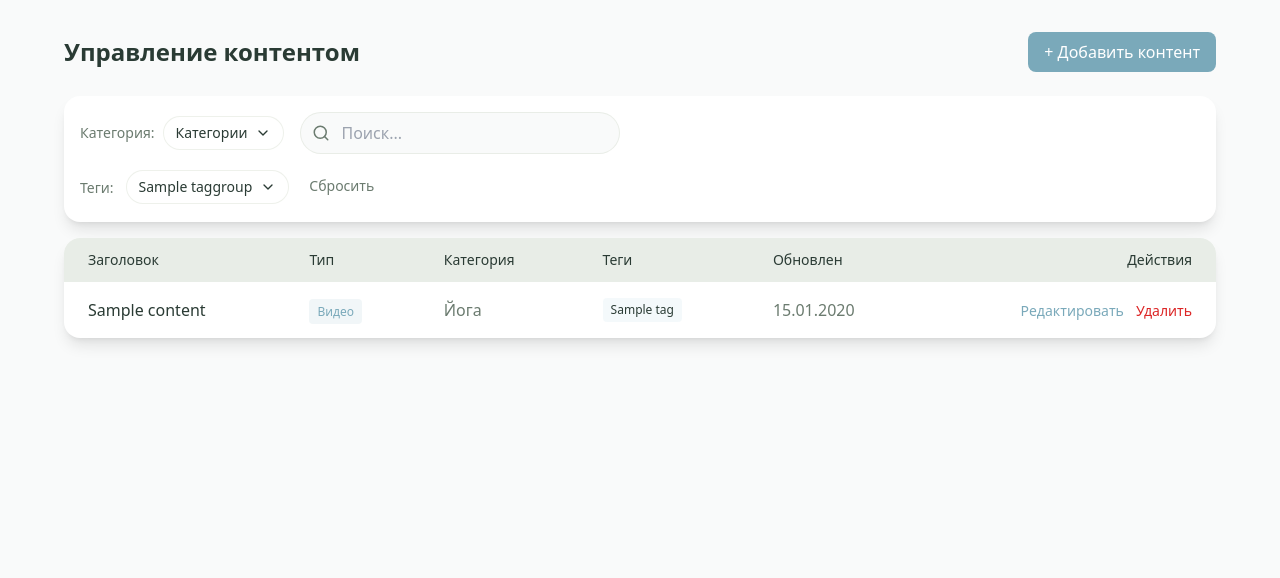
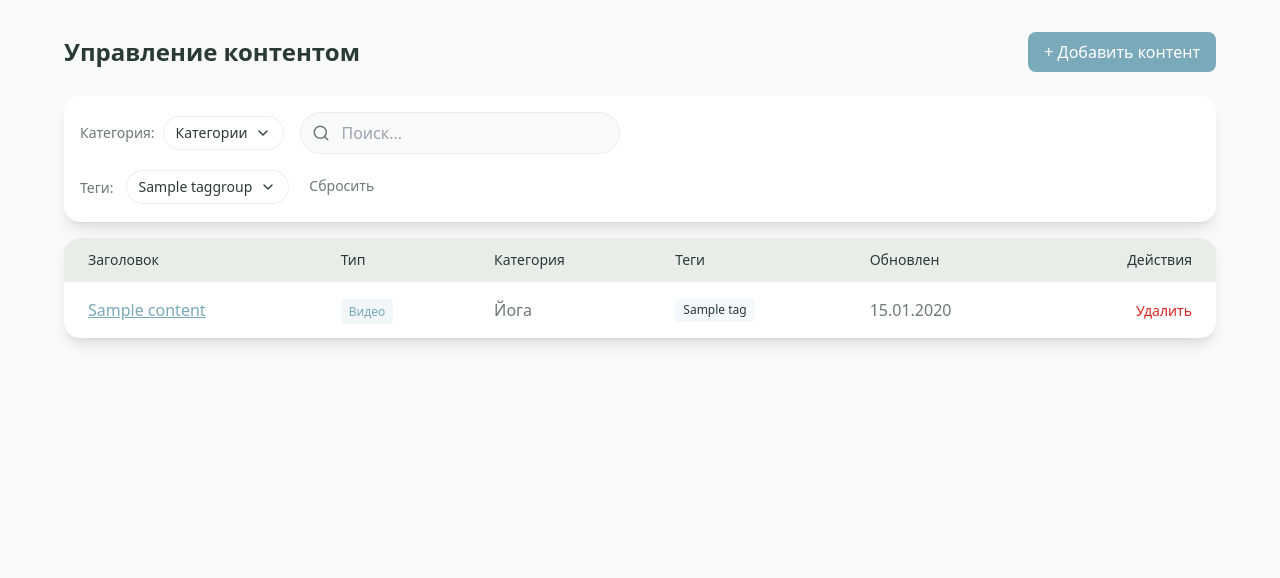
Before and after one commit to riga1897/MyPet01, a Django app: page /content/ in a window 1280 px wide. Shown: the part 65-643 px from the top of the page. Run offline with Django 5.2, Linux system fonts and the light colour scheme; a user stored in the database is signed in; data comes from the database, SQL or seed files in the repository; tables that the repository leaves empty hold one stand-in row (values such as "Sample post"); some libraries are stand-ins or nearby versions.

Commit message:
Make content titles appear as underlined links and remove edit button
Update content_list.html to underline titles and remove the edit button.

Replit-Commit-Author: Agent
Replit-Commit-Session-Id: 84e43d69-f2d5-4b99-b60f-7e936a566c14
Replit-Commit-Checkpoint-Type: full_checkpoint
Replit-Commit-Event-Id: c2f9128b-fedf-481f-af2f-0a52b61ca476
Replit-Commit-Screenshot-Url: https://storage.googleapis.com/screenshot-production-us-central1/b3accc48-e886-47d4-946f-db7659f7df20/84e43d69-f2d5-4b99-b60f-7e936a566c14/7UzUMxB
Replit-Helium-Checkpoint-Created: true

```diff
--- a/blog/templates/blog/content_list.html
+++ b/blog/templates/blog/content_list.html
@@ -67,7 +67,7 @@
                         data-description="{{ content.description|lower }}"
                         data-tags="{% for tag in content.tags.all %}{{ tag.id }},{% endfor %}">
                         <td class="px-6 py-4">
-                            <a href="{% url 'blog:content_edit' content.pk %}" class="font-medium text-foreground hover:text-primary transition-colors">{{ content.title }}</a>
+                            <a href="{% url 'blog:content_edit' content.pk %}" class="font-medium text-primary underline hover:text-primary/80 transition-colors">{{ content.title }}</a>
                         </td>
                         <td class="px-6 py-4">
                             {% if content.content_type %}
@@ -97,9 +97,7 @@
                         <td class="px-6 py-4 text-muted-foreground">
                             {{ content.updated_at|date:"d.m.Y" }}
                         </td>
-                        <td class="px-6 py-4 text-right space-x-2">
-                            <a href="{% url 'blog:content_edit' content.pk %}"
-                               class="text-primary hover:underline text-sm">Редактировать</a>
+                        <td class="px-6 py-4 text-right">
                             <a href="{% url 'blog:content_delete' content.pk %}"
                                class="text-red-600 hover:text-red-800 text-sm">Удалить</a>
                         </td>
```
